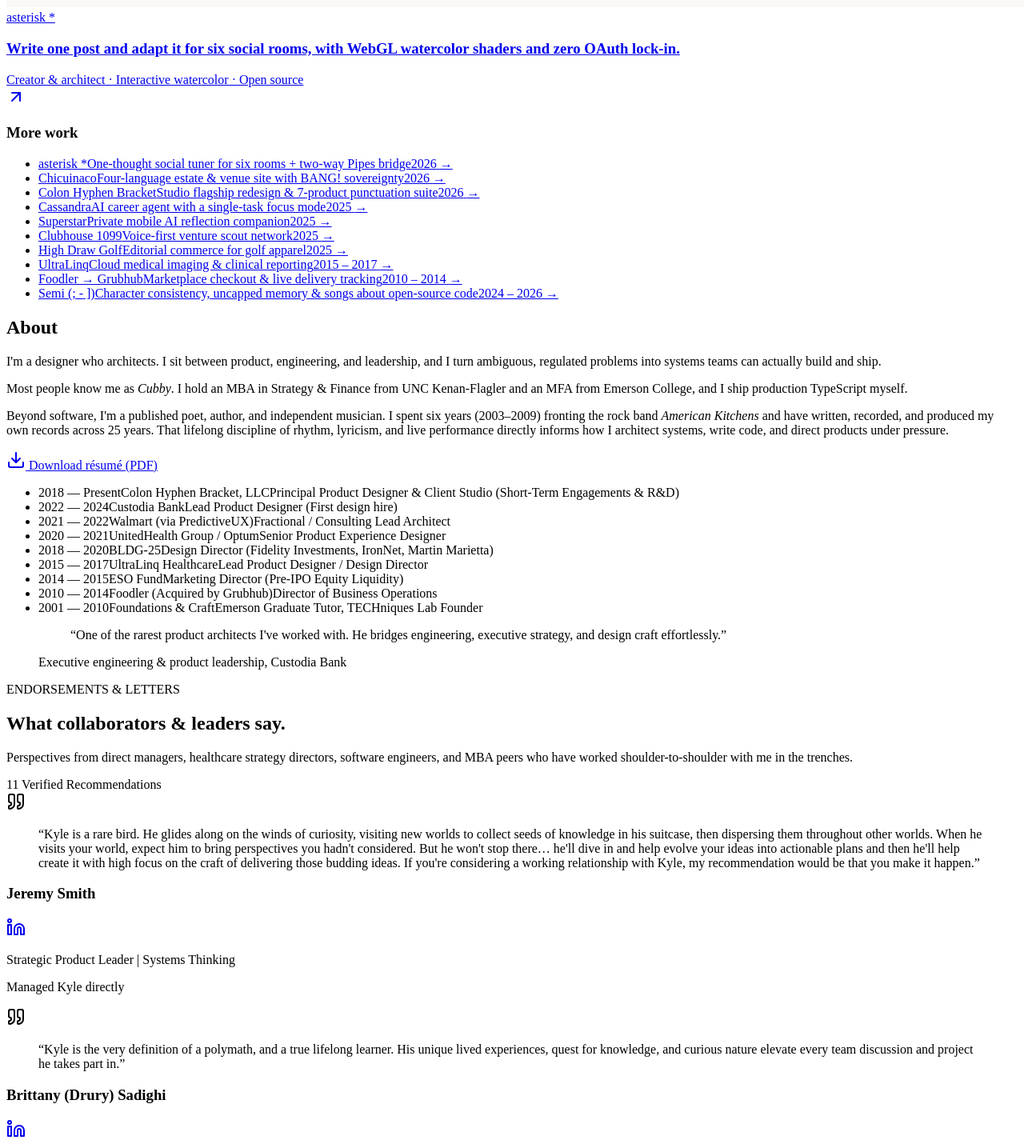
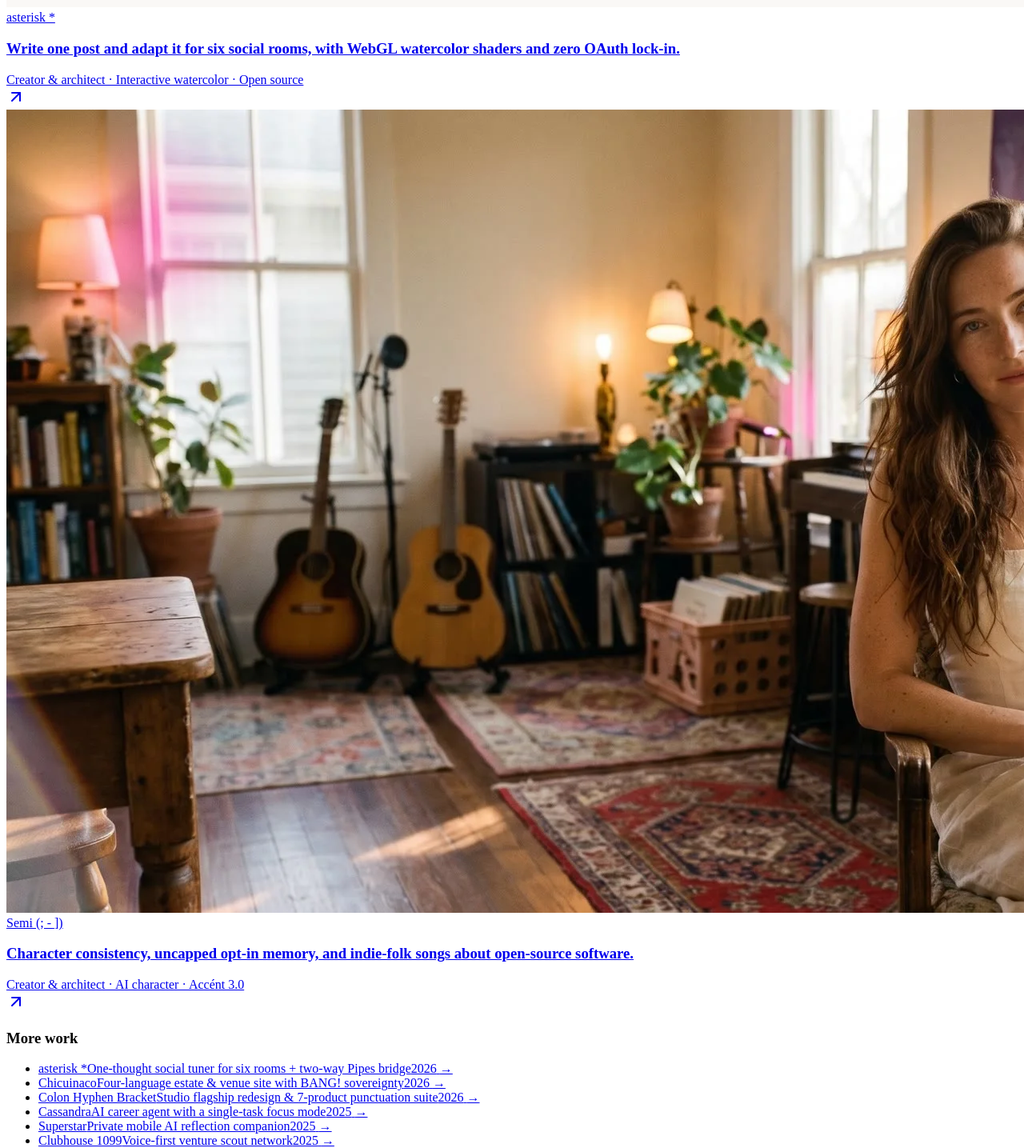
Before and after one commit to rorshockbtc/portfolio, a React (Vite) app in the folder client/: page / in a window 1280 px wide. Shown: the part 9780-11215 px from the top of the page at 80% size. Built offline with nearby package versions, Linux system fonts and the light colour scheme.

Commit message:
feat: add Semi (; - ]) card to Selected Work grid

```diff
--- a/client/src/pages/portfolio.tsx
+++ b/client/src/pages/portfolio.tsx
@@ -94,6 +94,13 @@ const FEATURED = [
     title: "Write one post and adapt it for six social rooms, with WebGL watercolor shaders and zero OAuth lock-in.",
     tag: "Creator & architect · Interactive watercolor · Open source",
     image: "/images/asterisk/01_asterisk_hero.webp",
+  },
+  {
+    slug: "semi",
+    client: "Semi (; - ])",
+    title: "Character consistency, uncapped opt-in memory, and indie-folk songs about open-source software.",
+    tag: "Creator & architect · AI character · Accént 3.0",
+    image: "/images/semi/01_semi_hero.webp",
   },
 ];
 
```
